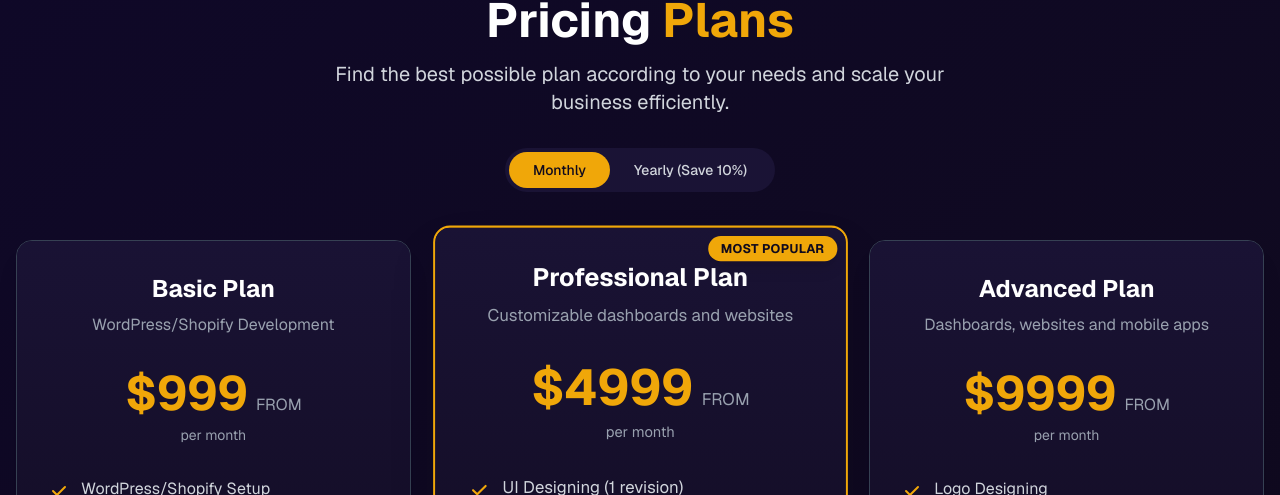
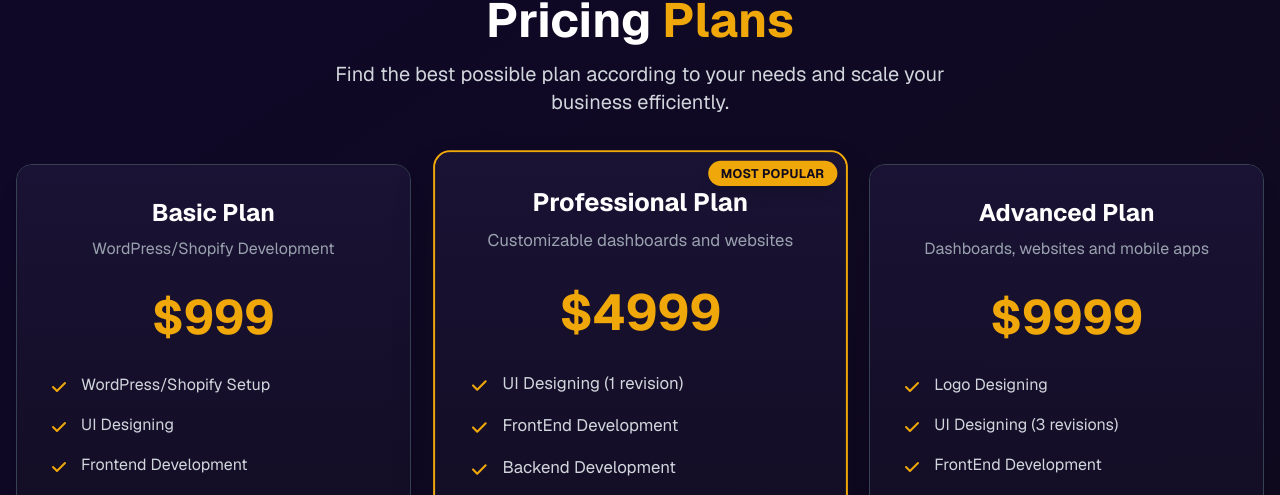
Before and after one commit to Nouman-Shahid1/tres-tech, a Next.js app: page / in a window 1280 px wide. Shown: the part 4663-5158 px from the top of the page. Built offline with nearby package versions, Linux system fonts and the light colour scheme.

Commit message:
pricing update

```diff
--- a/src/components/pricingSection/pricingsection.jsx
+++ b/src/components/pricingSection/pricingsection.jsx
@@ -73,30 +73,6 @@ const PricingSection = () => {
             Find the best possible plan according to your needs and scale your
             business efficiently.
           </p>
-
-          {/* Billing Toggle */}
-          <div className="inline-flex items-center bg-[#1A1335] rounded-full p-1 mt-8">
-            <button
-              className={`px-6 py-2 rounded-full text-sm font-medium transition-colors ${
-                billingCycle === "monthly"
-                  ? "bg-[#f0a709] text-[#100A1D]"
-                  : "text-gray-300"
-              }`}
-              onClick={() => setBillingCycle("monthly")}
-            >
-              Monthly
-            </button>
-            <button
-              className={`px-6 py-2 rounded-full text-sm font-medium transition-colors ${
-                billingCycle === "yearly"
-                  ? "bg-[#f0a709] text-[#100A1D]"
-                  : "text-gray-300"
-              }`}
-              onClick={() => setBillingCycle("yearly")}
-            >
-              Yearly (Save 10%)
-            </button>
-          </div>
         </div>
 
         {/* Pricing Cards */}
@@ -137,16 +113,12 @@ const PricingSection = () => {
                     <span className="text-5xl font-bold text-[#f0a709]">
                       {plan.price}
                     </span>
-                    <span className="text-gray-400 ml-2">FROM</span>
                   </div>
-                  <p className="text-gray-400 text-sm mt-2">
-                    per {billingCycle === "monthly" ? "month" : "year"}
-                  </p>
-                  {billingCycle === "yearly" && (
+                  {/* {billingCycle === "yearly" && (
                     <p className="text-[#f0a709] text-sm mt-1">
                       Save 10% with yearly billing
                     </p>
-                  )}
+                  )} */}
                 </div>
 
                 {/* Features List */}
```
